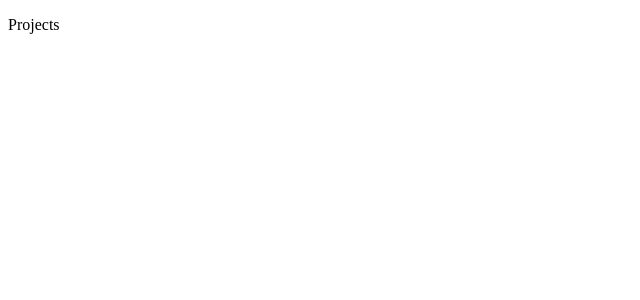
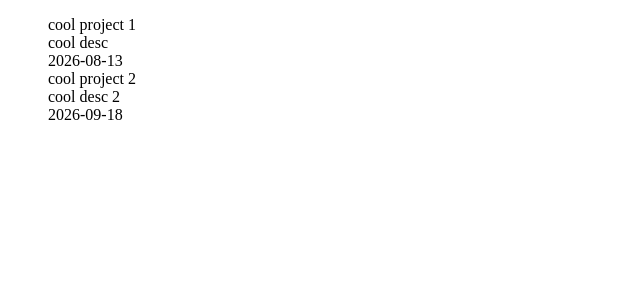
Before and after one commit to devaitt/task-flow, a React (Vite) app: page / in a window 1280 px wide. Shown: the top 300 px of the page, without its empty margins (0-640 px from the left). Built offline with nearby package versions, Linux system fonts and the light colour scheme; data requests are answered from the project's data file.

Commit message:
добавил вывод списка карточек проекта

```diff
--- /dev/null
+++ b/API/projects.ts
@@ -0,0 +1,7 @@
+import { type Project } from "../src/types";
+export const getProjects = async (): Promise<Project[]> => {
+  const url = "http://localhost:3000/projects";
+  const res = await fetch(url);
+  if (!res.ok) throw new Error("failed to load");
+  return res.json();
+};
--- /dev/null
+++ b/db.json
@@ -0,0 +1,16 @@
+{
+  "projects": [
+    {
+      "id": "1",
+      "name": "cool project 1",
+      "description": "cool desc",
+      "createdAt": "2026-08-13"
+    },
+    {
+      "id": "2",
+      "name": "cool project 2",
+      "description": "cool desc 2",
+      "createdAt": "2026-09-18"
+    }
+  ]
+}
--- a/package.json
+++ b/package.json
@@ -17,6 +17,7 @@
   },
   "devDependencies": {
     "@eslint/js": "^10.0.1",
+    "@tanstack/react-query-devtools": "^5.104.0",
     "@types/node": "^24.13.3",
     "@types/react": "^19.2.18",
     "@types/react-dom": "^19.2.7",
@@ -25,6 +26,7 @@
     "eslint-plugin-react-hooks": "^7.1.1",
     "eslint-plugin-react-refresh": "^0.5.6",
     "globals": "^17.12.0",
+    "json-server": "^1.0.0-beta.15",
     "typescript": "~6.0.2",
     "typescript-eslint": "^8.69.0",
     "vite": "^8.3.0"
--- /dev/null
+++ b/src/components/project card/ProjectCard.tsx
@@ -0,0 +1,18 @@
+import { type Project } from "../../types";
+
+interface ProjectCardProps {
+  project: Project;
+}
+export default function ProjectCard({ project }: ProjectCardProps) {
+  return (
+    <>
+      <div className="project__container">
+        <div className="card">
+          <div className="card__name">{project.name}</div>
+          <div className="card__description">{project.description}</div>
+          <div className="card__create-date">{project.createdAt}</div>
+        </div>
+      </div>
+    </>
+  );
+}
--- a/src/pages/ProjectsPage.tsx
+++ b/src/pages/ProjectsPage.tsx
@@ -1,3 +1,24 @@
+import { getProjects } from "../../API/projects";
+import { useQuery } from "@tanstack/react-query";
+import ProjectCard from "../components/project card/ProjectCard";
 export default function ProjectsPage() {
-  return <p style={{ color: "black" }}>Projects</p>;
+  const projectsQuery = useQuery({
+    queryKey: ["projects"],
+    queryFn: getProjects,
+  });
+
+  if (projectsQuery.isLoading) return <p>Загрузка...</p>;
+  if (projectsQuery.isError) {
+    return <p>Ошибка: {(projectsQuery.error as Error).message}</p>;
+  }
+
+  return (
+    <>
+      <ul className="projects__list">
+        {projectsQuery.data?.map((project) => (
+          <ProjectCard project={project} key={project.id} />
+        ))}
+      </ul>
+    </>
+  );
 }
--- a/src/types.ts
+++ b/src/types.ts
@@ -0,0 +1,6 @@
+export interface Project {
+  id: string;
+  name: string;
+  description: string;
+  createdAt: string;
+}
```
Also changed, not shown: 1 other file (tests, documents, lock files or other folders).
